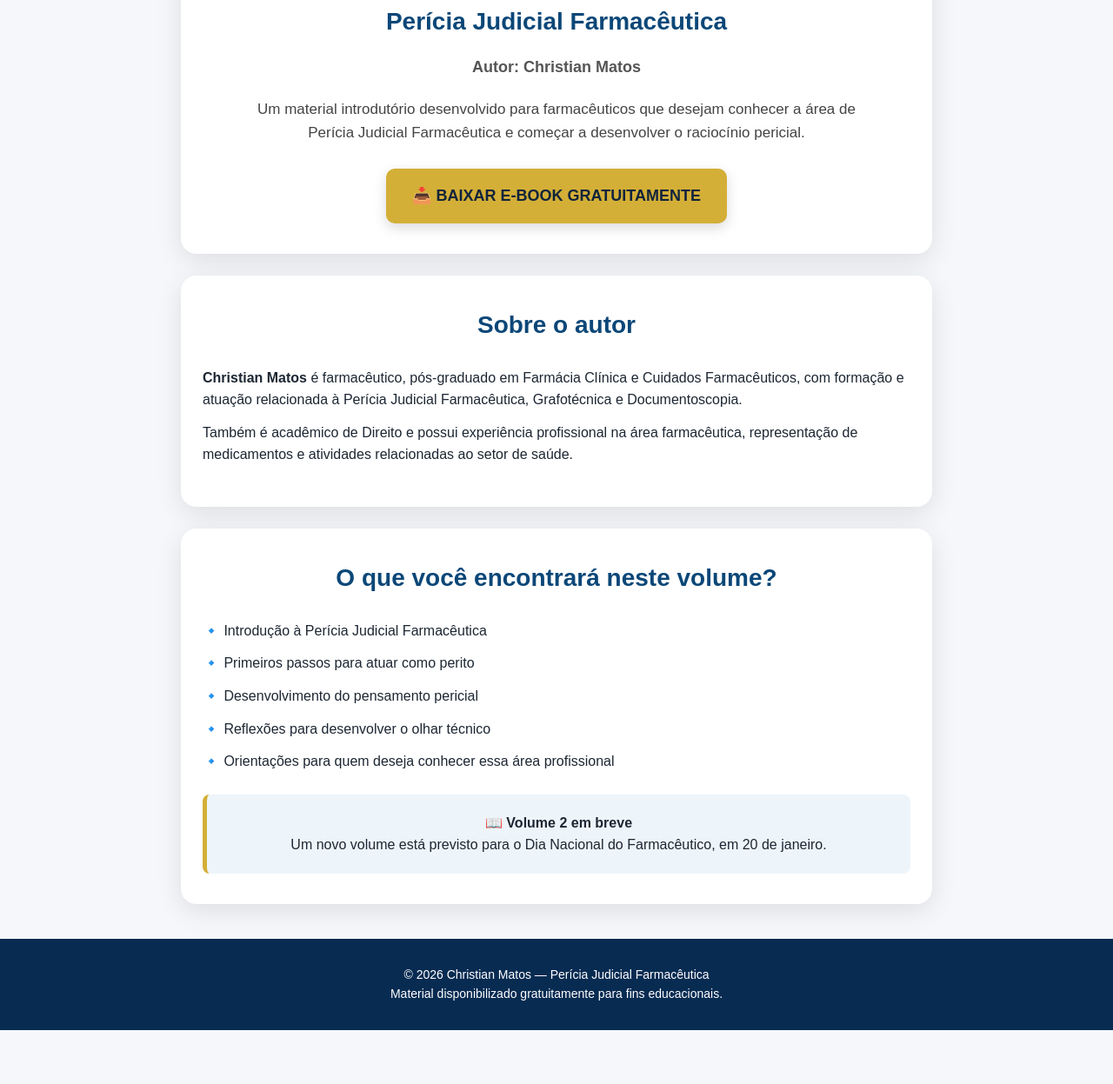
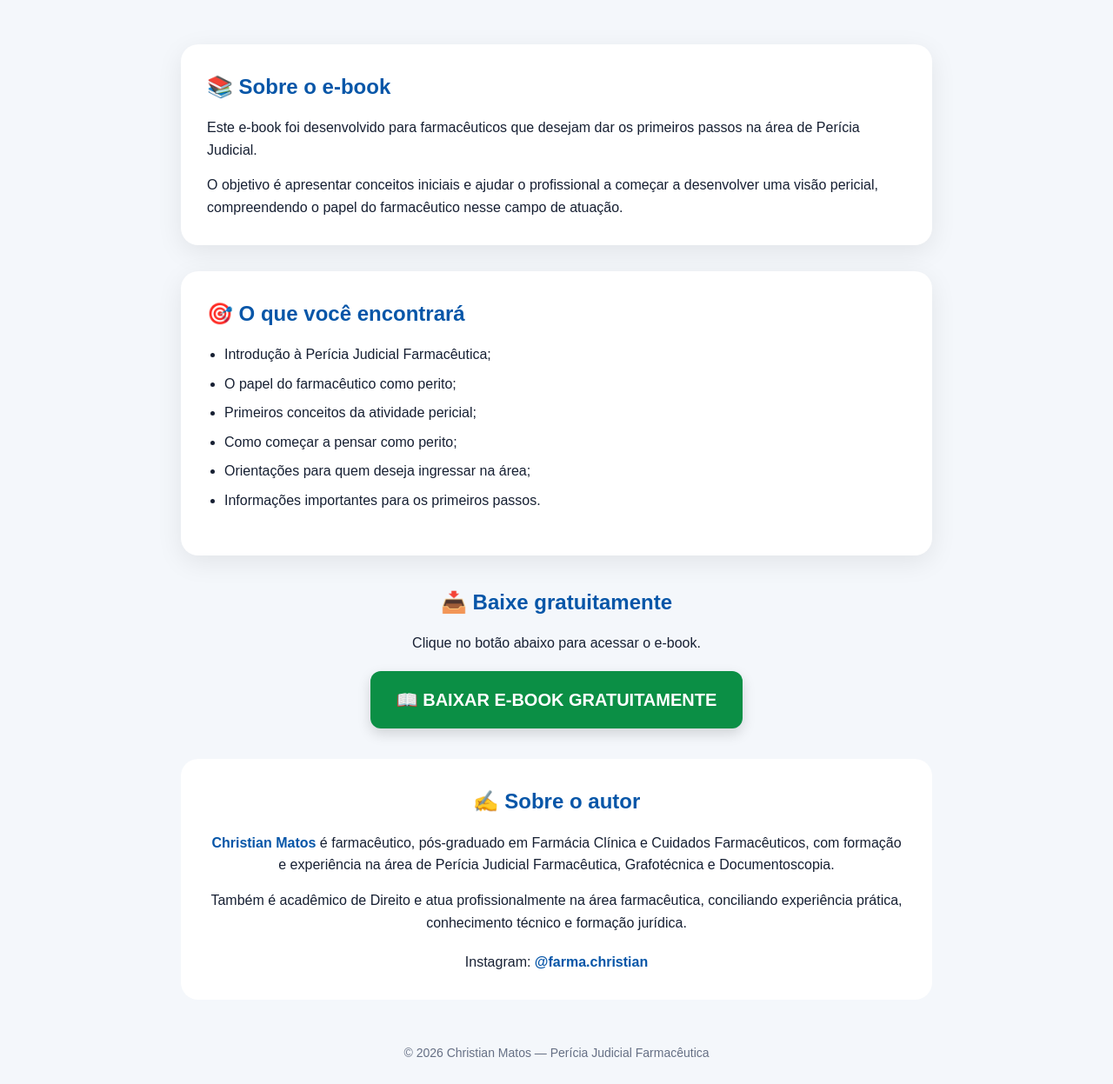
Before and after one commit to christianmatos2003-crypto/ebook-pericia-farmaceutica, a plain HTML site: page index.html in a window 1280 px wide. Shown: the part 373-1620 px from the top of the page at 87% size. Before the commit the page ends 1558 px from the top, so only its background shows below. Drawn offline with Linux system fonts and the light colour scheme.

Commit message:
Update index.html

```diff
--- a/index.html
+++ b/index.html
@@ -15,140 +15,126 @@
 
 body {
     font-family: Arial, Helvetica, sans-serif;
-      background: #f5f7fa;
-      color: #1d2733;
+    background: #f4f7fb;
+    color: #172033;
     line-height: 1.6;
 }
 
+.container {
+    max-width: 900px;
+    margin: auto;
+    padding: 25px 18px;
+}
+
 .hero {
-      background: linear-gradient(135deg, #082b52, #125a91);
+    background: linear-gradient(135deg, #0756a8, #0b78d0);
     color: white;
-      padding: 55px 20px;
     text-align: center;
+    padding: 55px 25px;
+    border-radius: 0 0 30px 30px;
 }
 
 .badge {
     display: inline-block;
-      background: #d4af37;
-      color: #10243b;
-      padding: 7px 18px;
+    background: #f5c400;
+    color: #172033;
+    font-weight: bold;
+    padding: 8px 18px;
     border-radius: 30px;
-      font-weight: bold;
-      font-size: 14px;
     margin-bottom: 20px;
 }
 
 h1 {
-      font-size: 38px;
-      line-height: 1.15;
-      margin-bottom: 15px;
+    font-size: 36px;
+    margin-bottom: 12px;
 }
 
 .subtitle {
     font-size: 20px;
-      max-width: 700px;
-      margin: auto;
     opacity: 0.95;
-    }
-
-    .container {
-      max-width: 900px;
-      margin: -30px auto 40px;
-      padding: 0 18px;
 }
 
 .card {
     background: white;
-      border-radius: 18px;
-      padding: 35px 25px;
-      box-shadow: 0 8px 30px rgba(0,0,0,0.10);
-      margin-bottom: 25px;
-      text-align: center;
-    }
-
-    .book-icon {
-      font-size: 65px;
-      margin-bottom: 10px;
+    margin: 30px auto;
+    padding: 30px;
+    border-radius: 20px;
+    box-shadow: 0 8px 30px rgba(0,0,0,0.08);
 }
 
 h2 {
-      color: #0b4778;
-      font-size: 28px;
+    color: #0756a8;
     margin-bottom: 15px;
 }
 
-    .author {
-      font-size: 18px;
-      font-weight: bold;
-      color: #555;
-      margin-bottom: 20px;
+ul {
+    margin: 15px 0 20px 20px;
 }
 
-    .description {
-      max-width: 700px;
-      margin: auto;
-      font-size: 17px;
-      color: #444;
+li {
+    margin-bottom: 8px;
 }
 
-    .button {
-      display: inline-block;
-      margin-top: 28px;
-      background: #d4af37;
-      color: #10243b;
-      text-decoration: none;
-      padding: 17px 30px;
-      border-radius: 10px;
-      font-size: 18px;
-      font-weight: bold;
-      box-shadow: 0 5px 15px rgba(0,0,0,0.15);
+.download {
+    text-align: center;
+    margin: 35px 0;
 }
 
-    .button:hover {
-      opacity: 0.9;
+.btn {
+    display: inline-block;
+    background: #0b8f45;
+    color: white;
+    text-decoration: none;
+    font-size: 20px;
+    font-weight: bold;
+    padding: 17px 30px;
+    border-radius: 12px;
+    box-shadow: 0 6px 15px rgba(0,0,0,0.15);
 }
 
-    .info {
-      text-align: left;
-      margin-top: 25px;
+.btn:hover {
+    background: #08763a;
 }
 
-    .info p {
-      margin-bottom: 12px;
+.author {
+    text-align: center;
+    background: #ffffff;
+    padding: 30px;
+    border-radius: 20px;
 }
 
-    .next {
-      background: #eef5fa;
-      border-left: 5px solid #d4af37;
-      padding: 20px;
-      border-radius: 8px;
-      margin-top: 25px;
+.author strong {
+    color: #0756a8;
 }
 
-    footer {
-      background: #082b52;
-      color: white;
+.footer {
     text-align: center;
-      padding: 30px 20px;
+    color: #667085;
+    padding: 25px;
     font-size: 14px;
+}
+
+.instagram {
+    color: #0756a8;
+    font-weight: bold;
 }
 
 @media (max-width: 600px) {
     h1 {
-        font-size: 30px;
+        font-size: 28px;
     }
 
     .subtitle {
         font-size: 17px;
     }
 
-      h2 {
-        font-size: 24px;
+    .card {
+        padding: 22px;
     }
 
-      .button {
+    .btn {
         width: 100%;
-        padding: 16px 10px;
+        font-size: 18px;
     }
 }
 </style>
@@ -157,107 +143,103 @@
 <body>
 
 <section class="hero">
+    <div class="container">
+
         <div class="badge">E-BOOK GRATUITO</div>
 
         <h1>Perícia Judicial Farmacêutica</h1>
 
         <p class="subtitle">
-      Volume 1 — Primeiros Passos para Pensar como Perito
+            Volume 1 — Primeiros Passos
         </p>
+
+        <p style="margin-top:20px;">
+            Um guia introdutório para farmacêuticos que desejam conhecer
+            a área da Perícia Judicial Farmacêutica.
+        </p>
+
+    </div>
 </section>
 
-  <main class="container">
+<div class="container">
 
-    <section class="card">
+    <div class="card">
 
-      <div class="book-icon">📚</div>
+        <h2>📚 Sobre o e-book</h2>
 
-      <h2>Perícia Judicial Farmacêutica</h2>
-
-      <p class="author">
-        Autor: Christian Matos
+        <p>
+            Este e-book foi desenvolvido para farmacêuticos que desejam
+            dar os primeiros passos na área de Perícia Judicial.
         </p>
 
-      <p class="description">
-        Um material introdutório desenvolvido para farmacêuticos
-        que desejam conhecer a área de Perícia Judicial Farmacêutica
-        e começar a desenvolver o raciocínio pericial.
-      </p>
-
-      <a
-        class="button"
-        href="./Ebook%20Pericia%20Judicial%20Farmac%C3%AAutica%20Volume%201%20%28Primeiros%20Passos%29%20-%20Autor%20Christian%20Matos.pdf"
-        target="_blank">
-        📥 BAIXAR E-BOOK GRATUITAMENTE
-      </a>
-
-    </section>
-
-    <section class="card">
-
-      <h2>Sobre o autor</h2>
-
-      <div class="info">
-
-        <p>
-          <strong>Christian Matos</strong> é farmacêutico, pós-graduado
-          em Farmácia Clínica e Cuidados Farmacêuticos, com formação
-          e atuação relacionada à Perícia Judicial Farmacêutica,
-          Grafotécnica e Documentoscopia.
-        </p>
-
-        <p>
-          Também é acadêmico de Direito e possui experiência profissional
-          na área farmacêutica, representação de medicamentos e atividades
-          relacionadas ao setor de saúde.
+        <p style="margin-top:15px;">
+            O objetivo é apresentar conceitos iniciais e ajudar o
+            profissional a começar a desenvolver uma visão pericial,
+            compreendendo o papel do farmacêutico nesse campo de atuação.
         </p>
 
     </div>
 
-    </section>
+    <div class="card">
 
-    <section class="card">
+        <h2>🎯 O que você encontrará</h2>
 
-      <h2>O que você encontrará neste volume?</h2>
-
-      <div class="info">
-
-        <p>🔹 Introdução à Perícia Judicial Farmacêutica</p>
-
-        <p>🔹 Primeiros passos para atuar como perito</p>
-
-        <p>🔹 Desenvolvimento do pensamento pericial</p>
-
-        <p>🔹 Reflexões para desenvolver o olhar técnico</p>
-
-        <p>🔹 Orientações para quem deseja conhecer essa área profissional</p>
+        <ul>
+            <li>Introdução à Perícia Judicial Farmacêutica;</li>
+            <li>O papel do farmacêutico como perito;</li>
+            <li>Primeiros conceitos da atividade pericial;</li>
+            <li>Como começar a pensar como perito;</li>
+            <li>Orientações para quem deseja ingressar na área;</li>
+            <li>Informações importantes para os primeiros passos.</li>
+        </ul>
 
     </div>
 
-      <div class="next">
+    <div class="download">
 
-        <strong>📖 Volume 2 em breve</strong>
+        <h2>📥 Baixe gratuitamente</h2>
+
+        <p style="margin-bottom:20px;">
+            Clique no botão abaixo para acessar o e-book.
+        </p>
+
+        <a class="btn"
+           href="Ebook%20Pericia%20Judicial%20Farmace%CC%82utica%20Volume%201%20%28Primeiros%20Passos%29%20-%20Autor%20Christian%20Matos.pdf"
+           target="_blank">
+            📖 BAIXAR E-BOOK GRATUITAMENTE
+        </a>
+
+    </div>
+
+    <div class="author">
+
+        <h2>✍️ Sobre o autor</h2>
 
         <p>
-          Um novo volume está previsto para o Dia Nacional do Farmacêutico,
-          em 20 de janeiro.
+            <strong>Christian Matos</strong> é farmacêutico,
+            pós-graduado em Farmácia Clínica e Cuidados Farmacêuticos,
+            com formação e experiência na área de Perícia Judicial
+            Farmacêutica, Grafotécnica e Documentoscopia.
+        </p>
+
+        <p style="margin-top:15px;">
+            Também é acadêmico de Direito e atua profissionalmente
+            na área farmacêutica, conciliando experiência prática,
+            conhecimento técnico e formação jurídica.
+        </p>
+
+        <p style="margin-top:20px;">
+            Instagram:
+            <span class="instagram">@farma.christian</span>
         </p>
 
     </div>
 
-    </section>
+</div>
 
-  </main>
+<footer class="footer">
 
-  <footer>
-
-    <p>
     © 2026 Christian Matos — Perícia Judicial Farmacêutica
-    </p>
-
-    <p>
-      Material disponibilizado gratuitamente para fins educacionais.
-    </p>
 
 </footer>
 
```
Lines whose indentation alone changed are shown as unchanged.
